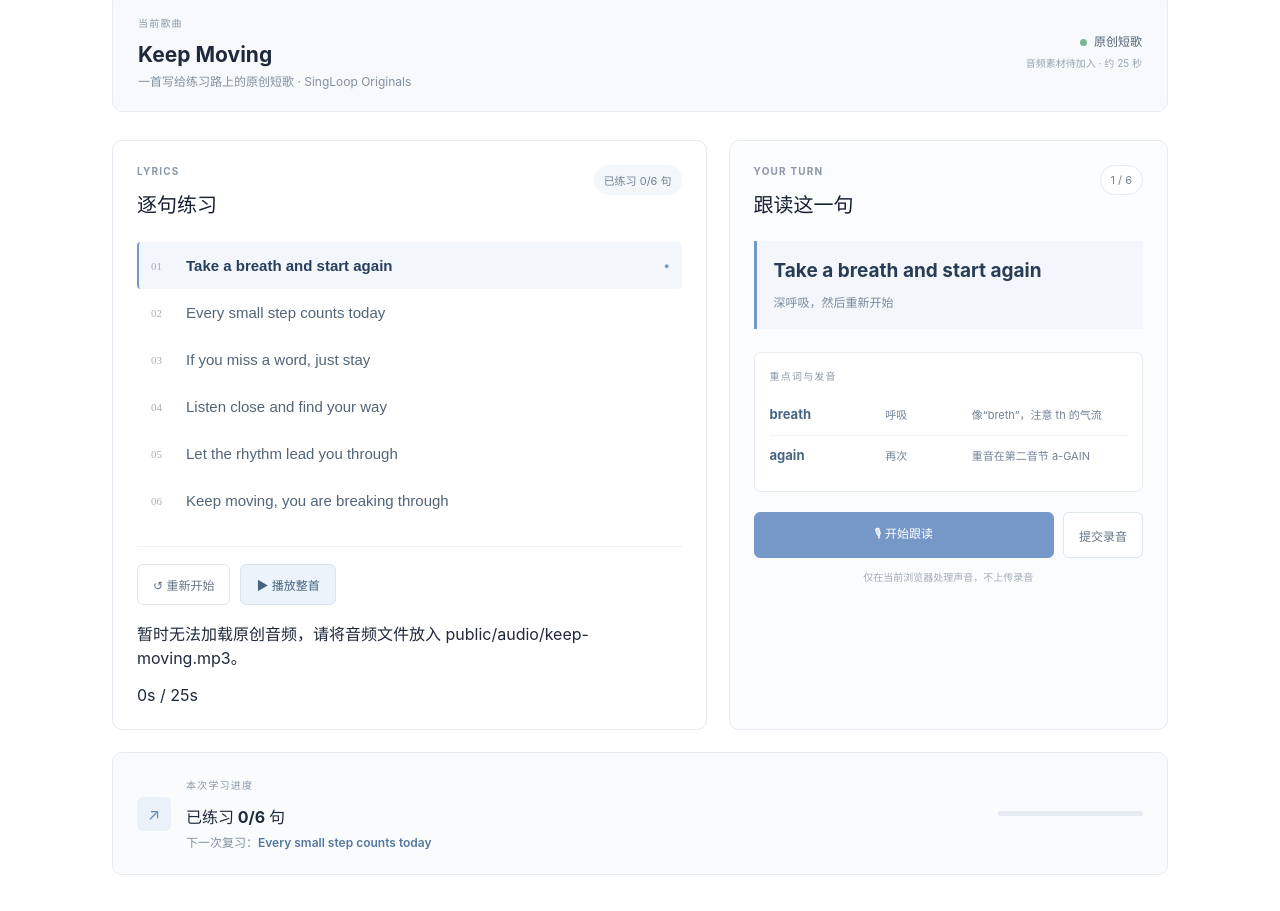
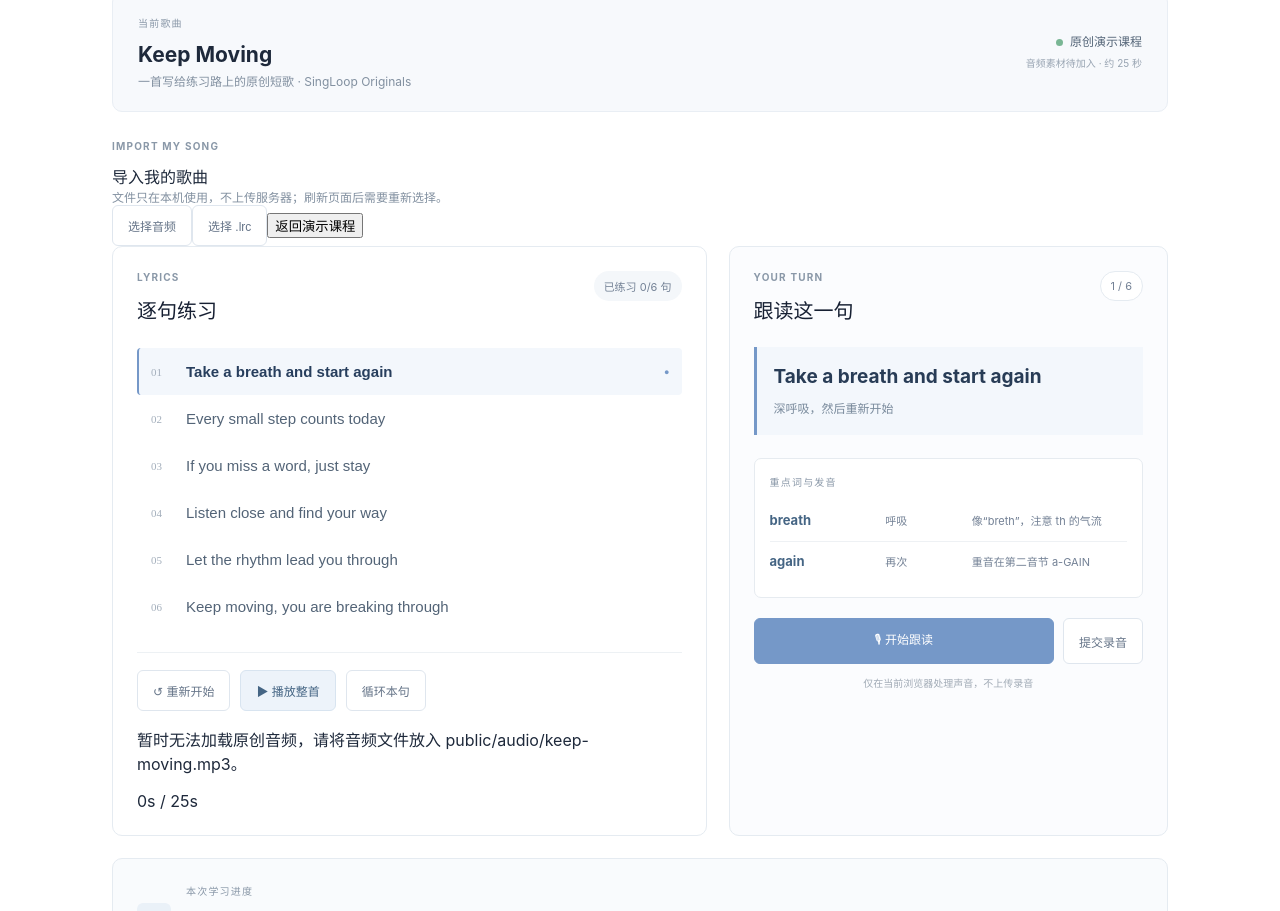
Before and after one commit to cantaloupeham/Singalong, a React (Vite) app: page / in a window 1280 px wide. Shown: the part 308-1219 px from the top of the page. Built offline with nearby package versions, Linux system fonts and the light colour scheme.

Commit message:
feat: add local song import mode

```diff
--- a/src/App.jsx
+++ b/src/App.jsx
@@ -12,18 +12,27 @@ function App() {
   const [audioNotice, setAudioNotice] = useState('')
   const [progressTime, setProgressTime] = useState(0)
   const [practicedCount, setPracticedCount] = useState(0)
+  const [mode, setMode] = useState('demo')
+  const [importedSong, setImportedSong] = useState(null)
+  const [importError, setImportError] = useState('')
+  const [audioUrl, setAudioUrl] = useState('')
+  const [loopLine, setLoopLine] = useState(false)
   const recognitionRef = useRef(null)
   const audioRef = useRef(null)
-  const currentLine = song.lines[selected]
-  const progress = useMemo(() => `${practicedCount}/${song.lines.length} 句`, [practicedCount])
+  const audioInputRef = useRef(null)
+  const lrcInputRef = useRef(null)
+  const course = mode === 'import' && importedSong ? importedSong : song
+  const currentLine = course.lines[selected] || { text: '请选择对应的 .lrc 歌词文件', translation: '释义待生成/待填写', words: [{ word: '—', meaning: '重点词待填写', tip: '发音提示待填写' }], startTime: 0, endTime: 4 }
+  const progress = useMemo(() => `${practicedCount}/${course.lines.length || 0} 句`, [practicedCount, course.lines.length])
 
   useEffect(() => () => { recognitionRef.current?.stop(); audioRef.current?.pause() }, [])
 
   const handleTimeUpdate = () => {
     const time = audioRef.current?.currentTime || 0
     setProgressTime(time)
-    const next = song.lines.findIndex((line) => time >= line.startTime && time < line.endTime)
+    const next = course.lines.findIndex((line) => time >= line.startTime && time < line.endTime)
     if (next >= 0 && next !== selected) { setSelected(next); setTranscript(''); setFeedback(null) }
+    if (loopLine && currentLine && time >= currentLine.endTime) audioRef.current.currentTime = currentLine.startTime
   }
 
   const playAudio = async () => {
@@ -81,18 +90,24 @@ function App() {
     if (!feedback) compare(transcript)
   }
 
-  const selectLine = (index) => { setSelected(index); setTranscript(''); setFeedback(null) }
+  const selectLine = (index) => { setSelected(index); setTranscript(''); setFeedback(null); if (mode === 'import' && audioRef.current && Number.isFinite(course.lines[index].startTime)) { audioRef.current.currentTime = course.lines[index].startTime; setProgressTime(course.lines[index].startTime); setLoopLine(true) } }
+
+  const parseLrc = (text) => text.split(/\r?\n/).flatMap((raw) => { const match = raw.match(/^\[(\d{1,3}):(\d{2})(?:\.(\d{1,3}))?\]\s*(.*)$/); if (!match || !match[4].trim()) return []; return [{ time: Number(match[1]) * 60 + Number(match[2]) + Number(`0.${match[3] || '0'}`), text: match[4].trim() }] }).sort((a, b) => a.time - b.time)
+  const chooseAudio = (event) => { const file = event.target.files?.[0]; setImportError(''); if (!file) return; if (!['audio/mpeg', 'audio/wav', 'audio/x-wav', 'audio/mp4', 'audio/x-m4a'].includes(file.type) && !/\.(mp3|wav|m4a)$/i.test(file.name)) { setImportError('文件格式不支持，请选择 MP3、WAV 或 M4A。'); return } setAudioUrl(URL.createObjectURL(file)); setMode('import'); setImportedSong((previous) => ({ ...(previous || song), title: file.name.replace(/\.[^.]+$/, ''), artist: '我的本地歌曲', subtitle: '仅在此浏览器中播放', lines: previous?.lines || [] })); setSelected(0); setAudioNotice('已选择本地音频，请再选择对应的 .lrc 歌词文件。') }
+  const chooseLrc = async (event) => { const file = event.target.files?.[0]; setImportError(''); if (!file) return; if (!/\.lrc$/i.test(file.name)) { setImportError('歌词文件格式不支持，请选择 .lrc 文件。'); return } const lines = parseLrc(await file.text()); if (!lines.length) { setImportError('歌词为空或没有有效时间戳，例如 [00:04.00] Every small step counts today'); return } setImportedSong((previous) => ({ ...(previous || { ...song, title: '我的本地歌曲', artist: '我的本地歌曲' }), subtitle: '本地 LRC 歌词', lines: lines.map((line, index) => ({ id: index + 1, startTime: line.time, endTime: lines[index + 1]?.time || line.time + 4, text: line.text, translation: '释义待生成/待填写', words: [{ word: '—', meaning: '重点词待填写', tip: '发音提示待填写' }] })) })); setSelected(0); setAudioNotice('LRC 歌词已加载，可以开始播放。') }
+  const resetImport = () => { if (audioUrl) URL.revokeObjectURL(audioUrl); setAudioUrl(''); setImportedSong(null); setMode('demo'); setImportError(''); setSelected(0); setLoopLine(false); setAudioNotice('') }
 
   return <main className="app">
     <header className="topbar"><div className="logo">Sing<span>Loop</span></div><nav><a className="active">练习</a><a>学习进度</a></nav><div className="language">English <span>⌄</span></div></header>
 
     <section className="intro"><p className="kicker">ENGLISH SONG PRACTICE · 01</p><h1>跟着一首歌，<span>练好一句英语。</span></h1><p className="intro-copy">SingLoop 是你的英语歌曲陪练搭子。先听、再跟读，慢慢把每一句唱成自己的表达。</p></section>
 
-    <audio ref={audioRef} src="/audio/keep-moving.mp3" preload="metadata" onTimeUpdate={handleTimeUpdate} onEnded={handleAudioEnded} onError={handleAudioError} />
-    <section className="song-picker"><div><p className="label">当前歌曲</p><h2>{song.title}</h2><p className="muted">{song.subtitle} · {song.artist}</p></div><div className="song-status"><span className="status-dot" />原创短歌<br /><small>音频素材待加入 · 约 25 秒</small></div></section>
+    <audio ref={audioRef} src={mode === 'import' ? audioUrl : '/audio/keep-moving.mp3'} preload="metadata" onTimeUpdate={handleTimeUpdate} onEnded={handleAudioEnded} onError={handleAudioError} />
+    <section className="song-picker"><div><p className="label">当前歌曲</p><h2>{course.title}</h2><p className="muted">{course.subtitle} · {course.artist}</p></div><div className="song-status"><span className="status-dot" />{mode === 'import' ? '我的歌曲 · 本地模式' : '原创演示课程'}<br /><small>{mode === 'import' ? '刷新后需要重新选择文件' : '音频素材待加入 · 约 25 秒'}</small></div></section>
+    <section className="import-panel"><div><p className="label">IMPORT MY SONG</p><strong>导入我的歌曲</strong><p className="muted">文件只在本机使用，不上传服务器；刷新页面后需要重新选择。</p></div><div className="import-actions"><button className="secondary-button" onClick={() => audioInputRef.current?.click()}>选择音频</button><button className="secondary-button" onClick={() => lrcInputRef.current?.click()} disabled={!audioUrl}>选择 .lrc</button><button className="text-button" onClick={resetImport}>返回演示课程</button><input ref={audioInputRef} type="file" accept=".mp3,.wav,.m4a,audio/mpeg,audio/wav,audio/mp4" onChange={chooseAudio} hidden /><input ref={lrcInputRef} type="file" accept=".lrc,text/plain" onChange={chooseLrc} hidden /></div>{importError && <p className="import-error">{importError}</p>}</section>
 
     <section className="workspace">
-      <div className="lyrics-panel"><div className="panel-heading"><div><p className="label">LYRICS</p><h2>逐句练习</h2></div><span className="progress-pill">已练习 {progress}</span></div><div className="lyrics-list">{song.lines.map((line, index) => <button key={line.id} className={`lyric-line ${index === selected ? 'selected' : ''}`} onClick={() => selectLine(index)}><span className="line-number">{String(line.id).padStart(2, '0')}</span><span>{line.text}</span>{index === selected && <span className="playing">●</span>}</button>)}</div><div className="audio-controls"><button className="secondary-button" onClick={restartAudio}>↺ <span>重新开始</span></button><button className="primary-button" onClick={toggleAudio}>{isPlaying ? 'Ⅱ' : '▶'} <span>{isPlaying ? '暂停' : '播放整首'}</span></button></div>{audioNotice && <p className="audio-notice">{audioNotice}</p>}<div className="audio-time">{Math.floor(progressTime)}s / 25s</div></div>
+      <div className="lyrics-panel"><div className="panel-heading"><div><p className="label">LYRICS</p><h2>逐句练习</h2></div><span className="progress-pill">已练习 {progress}</span></div><div className="lyrics-list">{course.lines.map((line, index) => <button key={line.id} className={`lyric-line ${index === selected ? 'selected' : ''}`} onClick={() => selectLine(index)}><span className="line-number">{String(line.id).padStart(2, '0')}</span><span>{line.text}</span>{index === selected && <span className="playing">●</span>}</button>)}</div><div className="audio-controls"><button className="secondary-button" onClick={restartAudio}>↺ <span>重新开始</span></button><button className="primary-button" onClick={toggleAudio}>{isPlaying ? 'Ⅱ' : '▶'} <span>{isPlaying ? '暂停' : '播放整首'}</span></button><button className="secondary-button" onClick={() => setLoopLine((value) => !value)}>{loopLine ? '取消循环' : '循环本句'}</button></div>{audioNotice && <p className="audio-notice">{audioNotice}</p>}<div className="audio-time">{Math.floor(progressTime)}s / {mode === 'import' ? '本地音频' : '25s'}</div></div>
 
       <aside className="practice-panel"><div className="panel-heading"><div><p className="label">YOUR TURN</p><h2>跟读这一句</h2></div><span className="line-count">{selected + 1} / {song.lines.length}</span></div><div className="focus-line"><p>{currentLine.text}</p><span>{currentLine.translation}</span></div><div className="detail-card"><p className="label">重点词与发音</p>{currentLine.words.map((item) => <div className="word-row" key={item.word}><strong>{item.word}</strong><span>{item.meaning}</span><small>{item.tip}</small></div>)}</div><div className="record-actions"><button className={`listen-button ${isListening ? 'listening' : ''}`} onClick={startReading}>{isListening ? '正在聆听…' : '🎙 开始跟读'}</button><button className="submit-button" onClick={submitRecording}>提交录音</button></div><p className="privacy-note">仅在当前浏览器处理声音，不上传录音</p>{feedback && <div className="feedback"><strong>{feedback.simulated ? '这是模拟反馈模式' : feedback.missing.length ? '很棒，继续保持节奏！' : '太棒了，这句基本完整！'}</strong>{feedback.missing.length > 0 && <p>可以再听一遍并留意：{feedback.missing.map((word) => <mark key={word}>{word}</mark>)}</p>}{feedback.missing.length === 0 && <p>下一步：试着不看文字，再唱一遍这一句。</p>}</div>}</aside>
     </section>
```
